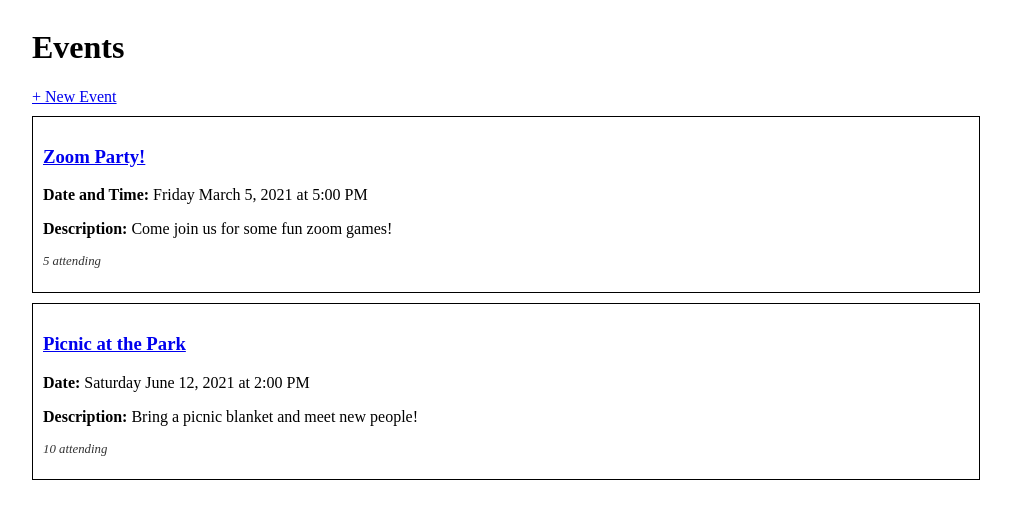
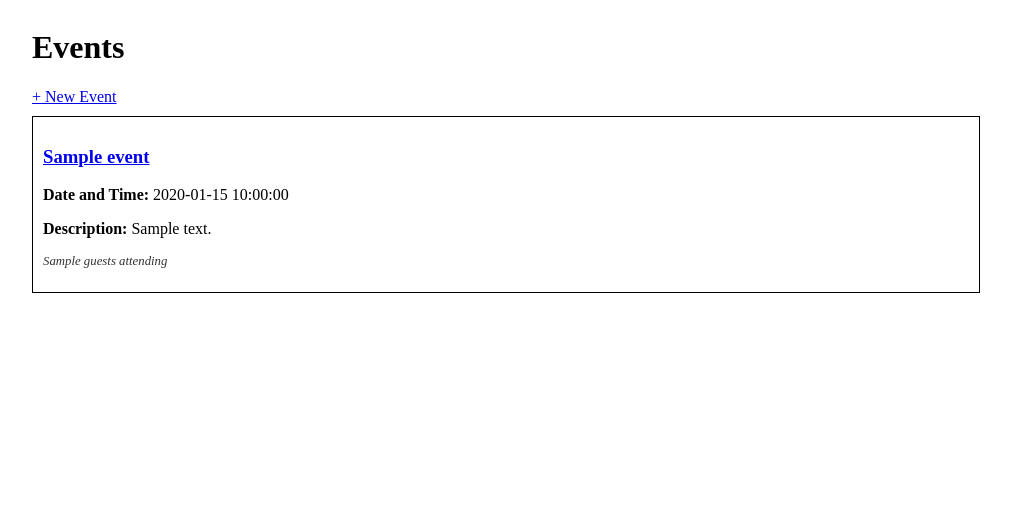
Before and after one commit to bangalia/Events-Site, a Python web app: template events_app/templates/index.html in a window 1280 px wide. Shown: the top 519 px of the page, without its empty margins (134-1145 px from the left). Run offline with Jinja, Linux system fonts and the light colour scheme; the template is opened without the code that fills it: most values are stand-ins (such as "Sample title", 1, 10 or a date in 2020).

Commit message:
Added jinja templating

```diff
--- a/events_app/models.py
+++ b/events_app/models.py
@@ -13,6 +13,7 @@ class Guest(db.Model):
     name = db.Column(db.String(80), nullable=False)
     email = db.Column(db.String(80), nullable=False)
     phone = db.Column(db.String(80), nullable=False)
+    event = db.relationship('Event' secondary="events_attending", backpopulates='books')
 # TODO: Create a model called `Event` with the following fields:
 # - id: primary key
 # - title: String column
@@ -28,6 +29,7 @@ class Event(db.Model):
     title = db.Column(db.String(80), nullable=False)
     description = db.Column(db.String(80), nullable=False)
     date_and_time = db.Column(db.DateTime)
+    guests = db.relationship('Guest', secondary="")
 # TODO: Create a table `guest_event_table` with the following columns:
 # - event_id: Integer column (foreign key)
 # - guest_id: Integer column (foreign key)
--- a/events_app/templates/index.html
+++ b/events_app/templates/index.html
@@ -7,25 +7,16 @@
 <a href="/create">+ New Event</a>
 
 <!--
-    TODO: Use the event objects to display the correct information (and take
-    out the hardcoded values)
+
 -->
 
-<div class="event-container">
-    <h3><a href="/event/1">Zoom Party!</a></h3>
-    <p><strong>Date and Time:</strong> Friday March 5, 2021 at 5:00 PM</p>
-    <p><strong>Description:</strong> Come join us for some fun zoom games!</p>
-    <p class="small-text">
-        5 attending
-    </p>
-</div>
 
 <div class="event-container">
-    <h3><a href="/event/2">Picnic at the Park</a></h3>
-    <p><strong>Date:</strong> Saturday June 12, 2021 at 2:00 PM</p>
-    <p><strong>Description:</strong> Bring a picnic blanket and meet new people!</p>
+    <h3><a href="/event/{{event.id}}">{{event.title}}</a></h3>
+    <p><strong>Date and Time:</strong> {{ event.date_and_time }}</p>
+    <p><strong>Description:</strong> {{ event.description}}</p>
     <p class="small-text">
-        10 attending
+        {{event.guests}} attending
     </p>
 </div>
 
```
Also changed, not shown: events_app/templates/event_detail.html (+32 -25 lines).
